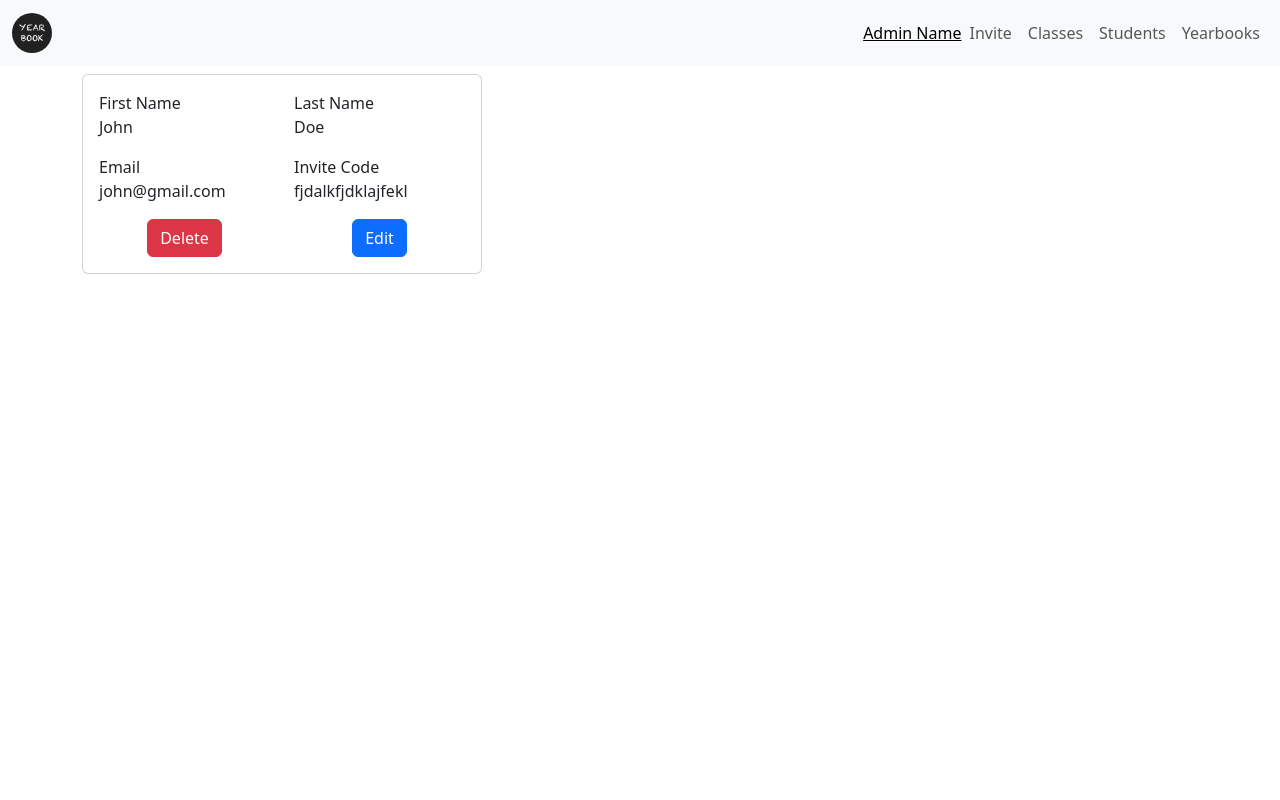
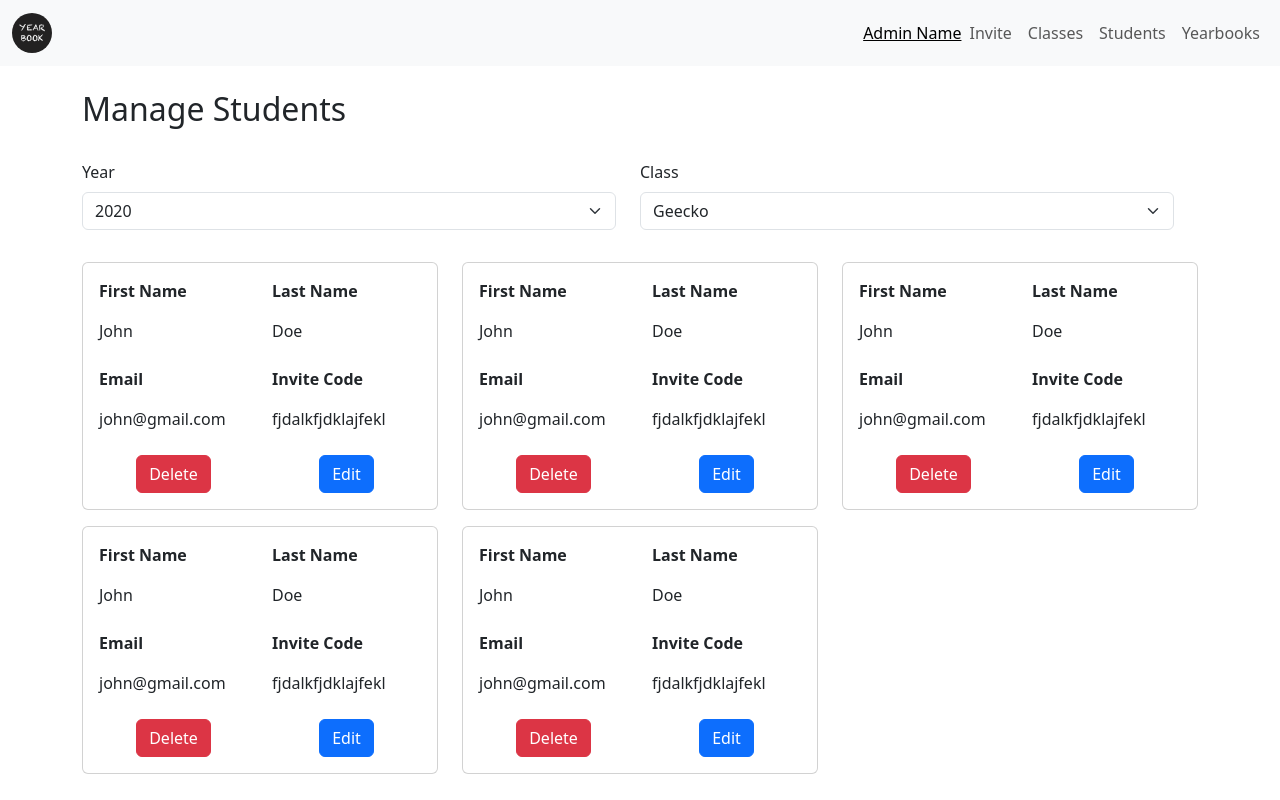
Before and after one commit to wenxpan/digital-yearbook-frontend, a React (Vite) app: page /account/classes in a window 1280 px wide. Built offline with nearby package versions, Linux system fonts and the light colour scheme.

Commit message:
added admin manage students view

```diff
--- a/src/components/AdminStudentCard.jsx
+++ b/src/components/AdminStudentCard.jsx
@@ -8,34 +8,26 @@ import Container from "react-bootstrap/Container"
 const AdminStudentCard = () => {
   return (
     <Card style={{ maxWidth: "25rem" }} className="p-3">
-      <Card.Text>
-        <Row>
+      <Row className="mb-2">
         <Col>
-            First Name
-            <br />
-            John
+          <p className="fw-semibold">First Name</p>
+          <p>John</p>
         </Col>
         <Col>
-            Last Name
-            <br />
-            Doe
+          <p className="fw-semibold">Last Name</p>
+          <p>Doe</p>
         </Col>
       </Row>
-      </Card.Text>
-      <Card.Text>
-        <Row>
+      <Row className="mb-2">
         <Col>
-            Email
-            <br />
-            john@gmail.com
+          <p className="fw-semibold">Email</p>
+          <p>john@gmail.com</p>
         </Col>
         <Col>
-            Invite Code
-            <br />
-            fjdalkfjdklajfekl
+          <p className="fw-semibold">Invite Code</p>
+          <p>fjdalkfjdklajfekl</p>
         </Col>
       </Row>
-      </Card.Text>
       <Row className="text-center">
         <Col>
           <Button variant="danger">Delete</Button>
--- a/src/pages/ManageClasses.jsx
+++ b/src/pages/ManageClasses.jsx
@@ -1,16 +1,67 @@
-import React from "react"
+import React, { useState } from "react"
 import Card from "react-bootstrap/Card"
 import Row from "react-bootstrap/Row"
 import Col from "react-bootstrap/Col"
 import Button from "react-bootstrap/Button"
 import Container from "react-bootstrap/Container"
 import AdminStudentCard from "../components/AdminStudentCard"
+import Form from "react-bootstrap/Form"
 
 const ManageClasses = () => {
+  const students = [1, 2, 3, 4, 5]
+  const years = [2020, 2021, 2022, 2023]
+  const classes = ["Geecko", "Salamander", "Kangaroo", "possum"]
+
+  const [classContent, setClassContent] = useState({
+    class: classes[0],
+    year: years[0]
+  })
+
+  function handleClassChange(changed) {
+    setClassContent((prev) => ({ ...prev, ...changed }))
+  }
   return (
     <>
-      <Container className="mt-2">
-        <AdminStudentCard />
+      <Container className="mt-4">
+        <Row>
+          <h1 className="fs-2">Manage Students</h1>
+        </Row>
+        <Row className="mt-4">
+          {/* <Form onSubmit={(e) => handleSave(e)}> */}
+          <Row className="mb-3" xs={1} md={2}>
+            <Form.Group as={Col} controlId="formYear">
+              <Form.Label>Year</Form.Label>
+              <Form.Select
+                value={classContent.year}
+                onChange={(e) => handleClassChange({ year: e.target.value })}
+              >
+                {years.map((y) => (
+                  <option key={y}>{y}</option>
+                ))}
+              </Form.Select>
+            </Form.Group>
+
+            <Form.Group as={Col} controlId="formClass">
+              <Form.Label>Class</Form.Label>
+              <Form.Select
+                value={classContent.class}
+                onChange={(e) => handleClassChange({ class: e.target.value })}
+              >
+                {classes.map((y) => (
+                  <option key={y}>{y}</option>
+                ))}
+              </Form.Select>
+            </Form.Group>
+          </Row>
+          {/* </Form> */}
+        </Row>
+        <Row xs={1} md={2} lg={3} className="mt-3">
+          {students.map((s) => (
+            <Col className="mb-3" key={s}>
+              <AdminStudentCard />
+            </Col>
+          ))}
+        </Row>
       </Container>
     </>
   )
```
Lines whose indentation alone changed are shown as unchanged.
